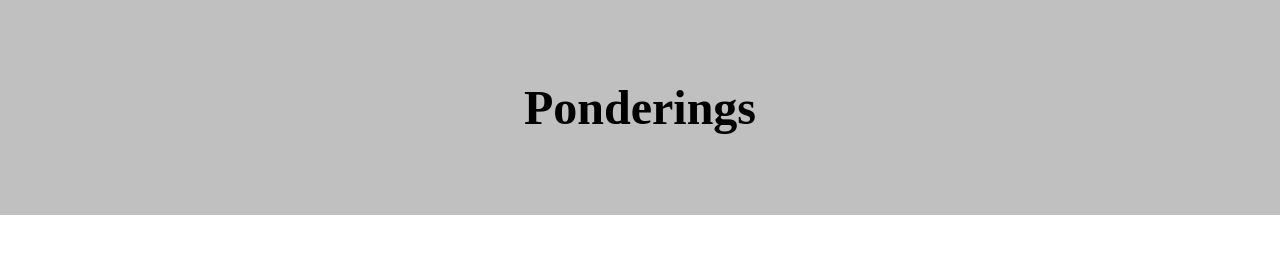
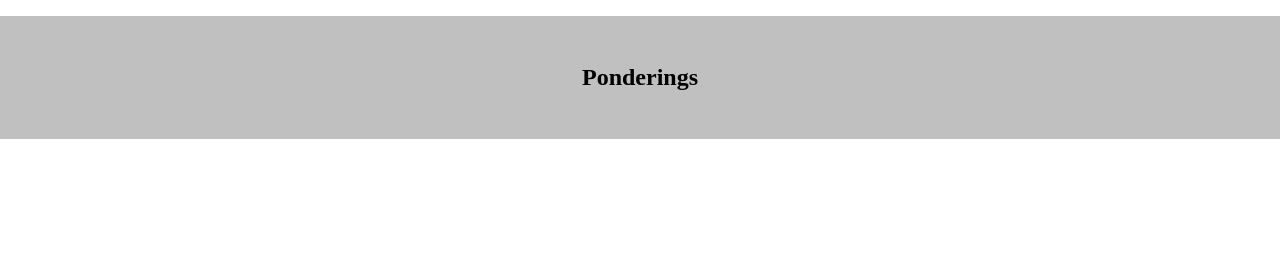
Before and after one commit to Ndadem0000/Lesson04, a plain HTML site: page public/index.html in a window 1280 px wide. Drawn offline with Linux system fonts and the light colour scheme.

Commit message:
updated app.css

```diff
--- a/public/styles/app.css
+++ b/public/styles/app.css
@@ -4,7 +4,7 @@ body {
     margin: 0;
 }
 
-header {
+header h1 {
     background-color: silver;
     font-size: 1.5em;
     text-align: center;
```
